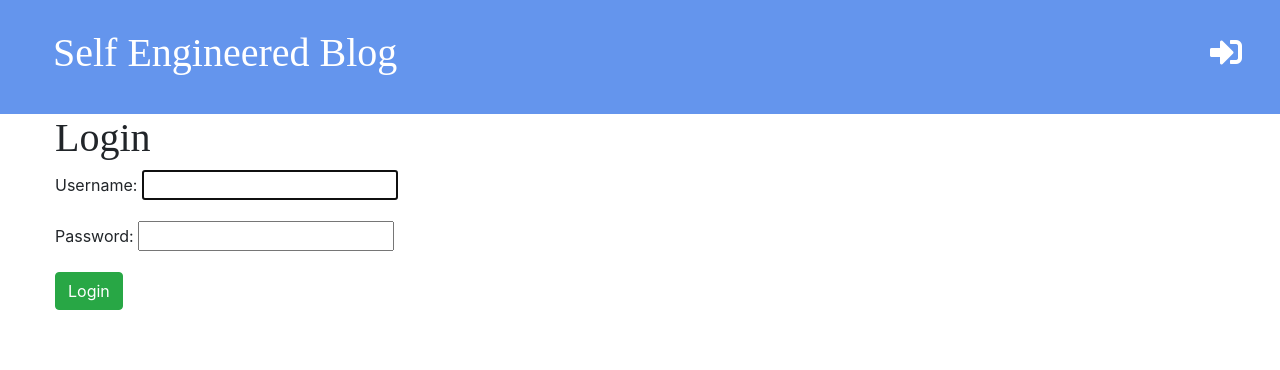
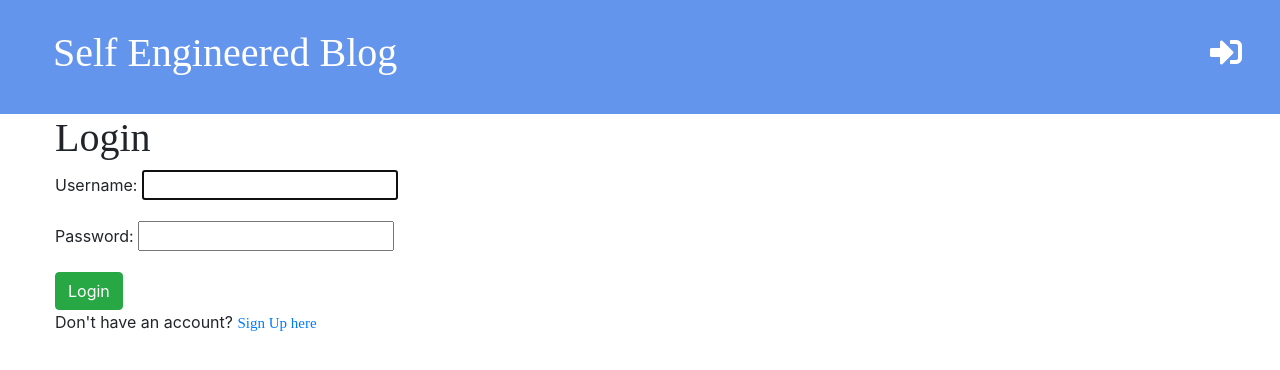
Before and after one commit to abdallahash/django_blog_app, a Django app: page /accounts/login/ in a window 1280 px wide. Shown: the top 370 px of the page. Run offline with Django 3.2, Linux system fonts and the light colour scheme; some libraries are stand-ins or nearby versions.

Commit message:
Add the signup link at the login page.

```diff
--- a/blog/templates/blog/post_list.html
+++ b/blog/templates/blog/post_list.html
@@ -1,6 +1,6 @@
 {% extends 'blog/base.html' %}
 
-{% load markdownify %}
+{% load markdownify  %}
 
 {% block title %} SE Blog {% endblock %}
 
--- a/blog/templates/registration/login.html
+++ b/blog/templates/registration/login.html
@@ -9,4 +9,5 @@
         {{ form.as_p }}
         <button type="submit" class="btn btn-success">Login</button>
     </form>
+    <p>Don't have an account? <small><a href="{% url 'signup' %}" class="smaller">Sign Up here</a></small></p>
 {% endblock %}
```
Also changed, not shown: db.sqlite3.
